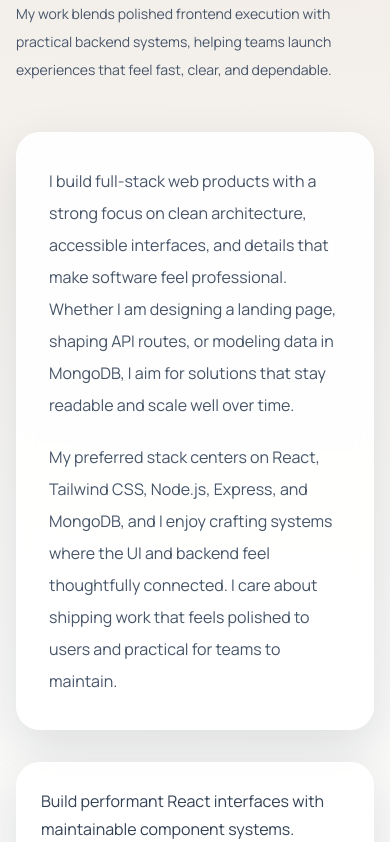
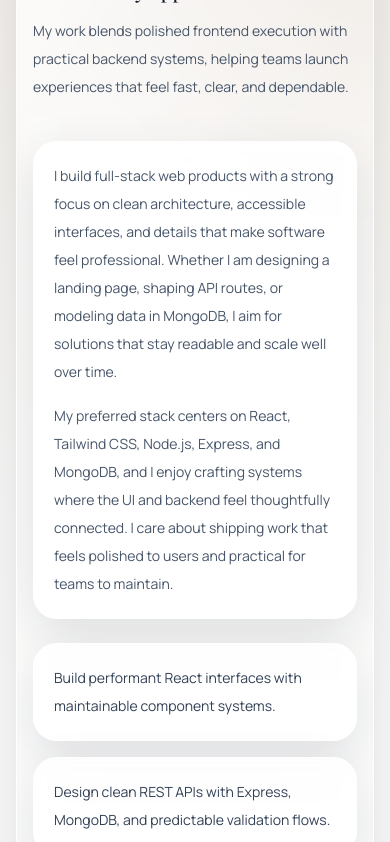
Before and after one commit to manishwashimkar/portfolio, a React (Vite) app in the folder frontend/: page / in a window 390 px wide. Shown: the part 1760-2602 px from the top of the page. Built offline with nearby package versions, Linux system fonts and the light colour scheme; no server answers.

Commit message:
Created about section

```diff
--- a/frontend/src/components/sections/AboutSection.jsx
+++ b/frontend/src/components/sections/AboutSection.jsx
@@ -4,29 +4,30 @@ import SectionHeading from "../common/SectionHeading";
 import { highlights } from "../../utils/constants";
 
 const AboutSection = () => (
-  <section id="about" className="py-20">
+  <section id="about" className="py-14 sm:py-20">
     <div className="section-shell">
+      <div className="section-frame">
         <SectionHeading
           eyebrow="About Me"
           title="I turn product ideas into stable, user-friendly applications."
           description="My work blends polished frontend execution with practical backend systems, helping teams launch experiences that feel fast, clear, and dependable."
         />
 
-      <div className="mt-12 grid gap-8 lg:grid-cols-[1.05fr_0.95fr]">
+        <div className="mt-10 grid gap-6 sm:mt-12 sm:gap-8 lg:grid-cols-[1.05fr_0.95fr]">
           <motion.div
-          className="glass-panel p-8"
+            className="glass-panel p-5 sm:p-8"
             initial={{ opacity: 0, y: 24 }}
             whileInView={{ opacity: 1, y: 0 }}
             viewport={{ once: true, amount: 0.3 }}
             transition={{ duration: 0.5 }}
           >
-          <p className="text-base leading-8 text-slate-600 dark:text-slate-300">
+            <p className="text-sm leading-7 text-slate-600 dark:text-slate-300 sm:text-base sm:leading-8">
               I build full-stack web products with a strong focus on clean architecture, accessible
               interfaces, and details that make software feel professional. Whether I am designing a
               landing page, shaping API routes, or modeling data in MongoDB, I aim for solutions that
               stay readable and scale well over time.
             </p>
-          <p className="mt-5 text-base leading-8 text-slate-600 dark:text-slate-300">
+            <p className="mt-4 text-sm leading-7 text-slate-600 dark:text-slate-300 sm:mt-5 sm:text-base sm:leading-8">
               My preferred stack centers on React, Tailwind CSS, Node.js, Express, and MongoDB, and I
               enjoy crafting systems where the UI and backend feel thoughtfully connected. I care about
               shipping work that feels polished to users and practical for teams to maintain.
@@ -37,15 +38,16 @@ const AboutSection = () => (
             {highlights.map((item, index) => (
               <motion.div
                 key={item}
-              className="glass-panel p-6"
+                className="glass-panel p-5 sm:p-6"
                 initial={{ opacity: 0, y: 18 }}
                 whileInView={{ opacity: 1, y: 0 }}
                 viewport={{ once: true, amount: 0.3 }}
                 transition={{ duration: 0.45, delay: index * 0.08 }}
               >
-              <p className="text-base leading-7 text-slate-700 dark:text-slate-200">{item}</p>
+                <p className="text-sm leading-7 text-slate-700 dark:text-slate-200 sm:text-base">{item}</p>
               </motion.div>
             ))}
+          </div>
         </div>
       </div>
     </div>
```
Lines whose indentation alone changed are shown as unchanged.
